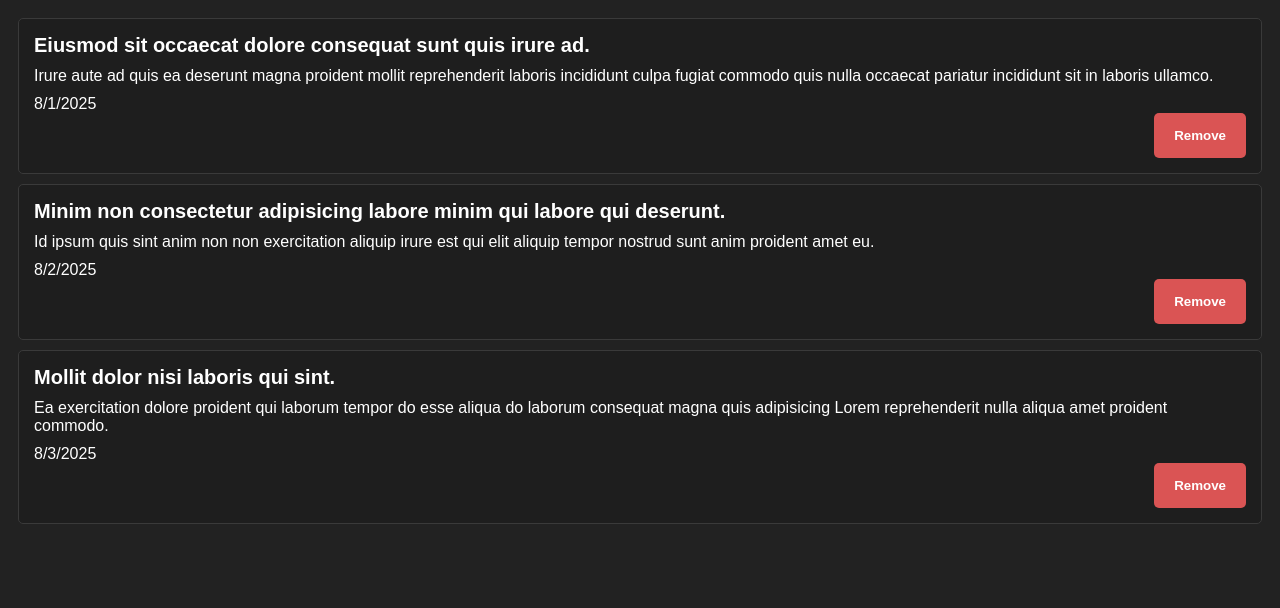
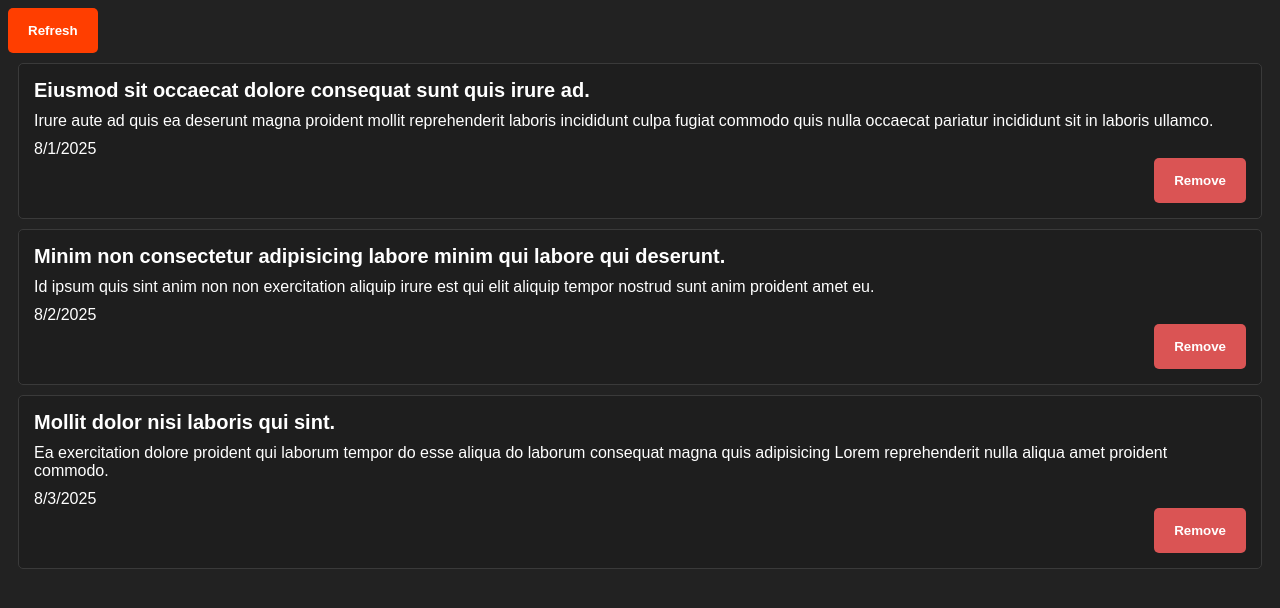
Before and after one commit to roslind-vasantha/svelte-course, a SvelteKit app: page / in a window 1280 px wide. Shown: the top 608 px of the page. Built offline with nearby package versions, Linux system fonts and the light colour scheme.

Commit message:
feat: :sparkles: Immutable raw state

```diff
--- a/src/lib/components/Notification.svelte
+++ b/src/lib/components/Notification.svelte
@@ -21,6 +21,7 @@
 </script>
 
 <div class="notification">
+	<!-- <input type="text" bind:value={notification.title} /> -->
 	<h5>{title}</h5>
 	<p>{body}</p>
 	<time datetime={dateObject.toISOString()}>{dateObject.toLocaleDateString()}</time>
--- a/src/routes/+page.svelte
+++ b/src/routes/+page.svelte
@@ -1,13 +1,21 @@
 <script lang="ts">
+	import Button from '$lib/components/Button.svelte';
 	import Notification from '$lib/components/Notification.svelte';
 	import generateNotifications from '$lib/utils/generate-notifications';
 
-	let notifications = $state(generateNotifications(3));
+	// let notifications = $state(generateNotifications(3));
+	let notifications = $state.raw(generateNotifications(3));
 
 	// console.log(generateNotifications());
-	// console.log(notifications);
-	$inspect(notifications);
+	console.log(notifications);
+	// $inspect(notifications);
 </script>
+
+<Button
+	onclick={() => {
+		notifications = generateNotifications(3);
+	}}>Refresh</Button
+>
 
 <ul>
 	<!-- {#each notifications as notification, index}
@@ -41,6 +49,8 @@
 					// 	$state.snapshot(notifications.filter((notification) => notification.id !== id))
 					// );
 
+					// return $state.snapshot(notifications.filter((notification) => notification.id !== id));
+
 					notifications = $state.snapshot(
 						notifications.filter((notification) => notification.id !== id)
 					);
```
